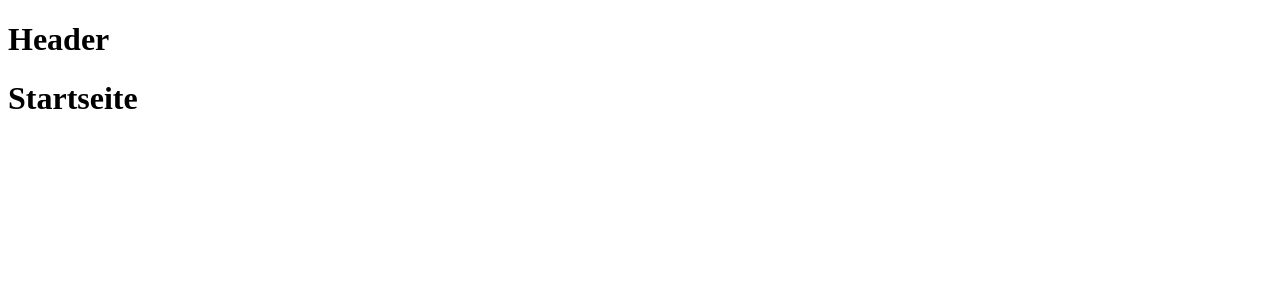
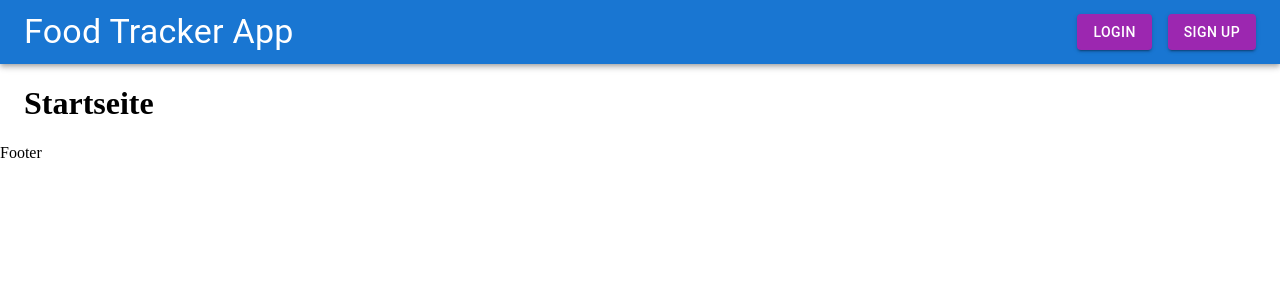
Before and after one commit to Olli1989/nutrition-tracking-app-frontend, a React (Create React App) app: page / in a window 1280 px wide. Shown: the top 300 px of the page. Built offline with nearby package versions, Linux system fonts and the light colour scheme.

Commit message:
adding header and first material ui elements

```diff
--- a/src/App.js
+++ b/src/App.js
@@ -2,6 +2,7 @@ import {lazy, Suspense } from 'react';
 import {BrowserRouter as Router, Routes, Route} from 'react-router-dom';
 
 import * as ROUTES from './constants/routes';
+import './app.css'
 
 const Dashboard = lazy(() => import('./pages/Dashboard'));
 const FoodDiary = lazy(() => import('./pages/FoodDiary'));
--- /dev/null
+++ b/src/app.css
@@ -0,0 +1,3 @@
+body {
+  margin: 0;
+}
--- /dev/null
+++ b/src/layout/Footer/index.js
@@ -0,0 +1,9 @@
+import React from 'react'
+
+function Footer() {
+  return (
+    <div>Footer</div>
+  )
+}
+
+export default Footer
--- /dev/null
+++ b/src/layout/Header/header.css
@@ -0,0 +1,3 @@
+.header .MuiToolbar-root {
+  padding: 0 !important;
+}
--- a/src/layout/Header/index.js
+++ b/src/layout/Header/index.js
@@ -1,8 +1,18 @@
 import { useContext } from 'react'
 
 import UserContext from '../../context/UserContext'
+import * as Routes from '../../constants/routes'
+import './header.css'
 
-import * as Routes from '../../constants/routes'
+import {
+  AppBar,
+  Container,
+  Toolbar,
+  Typography,
+  Button,
+
+} from '@mui/material'
+
 
 export default function Header() {
 
@@ -14,8 +24,23 @@ export default function Header() {
   }
 
   return (
-    <header>
-      <h1>Header</h1>
+    <header className="header">
+      <AppBar position="static" >
+        <Container maxWidth="xl">
+          <Toolbar sx={{padding: 0}}>
+            <Typography variant="h4" component="h1">
+              Food Tracker App
+            </Typography>
+
+            <Button variant="contained" sx={{marginLeft: "auto", mr:"1rem"}} color="secondary">
+              Login
+            </Button>
+            <Button variant="contained" color="secondary">
+              Sign Up
+            </Button>
+          </Toolbar>
+        </Container>
+      </AppBar>
     </header>
   )
 }
--- a/src/layout/Main/index.js
+++ b/src/layout/Main/index.js
@@ -1,9 +1,18 @@
+import Header from '../Header';
+import Footer from '../Footer';
+import { Container } from '@mui/material'
 
 function Main({children}) {
   return (
-    <main>
-      {children}
-    </main>
+    <>
+      <Header/>
+      <main>
+        <Container maxWidth="xl">
+          {children}
+        </Container>
+      </main>
+      <Footer/>
+    </>
   )
 }
 
--- a/src/pages/Dashboard/index.js
+++ b/src/pages/Dashboard/index.js
@@ -1,5 +1,5 @@
 import { useContext } from 'react'
-import Header from '../../layout/Header/'
+import Main from '../../layout/Main'
 
 import UserContext from '../../context/UserContext'
 
@@ -11,7 +11,7 @@ export default function Dashboard () {
 
   return (
     <>
-      <Header />
+      <Main>
         {
           !user ? (
             <h1>Startseite</h1>
@@ -19,6 +19,7 @@ export default function Dashboard () {
             <h1>Dashboard</h1>
           )
         }
+      </Main>
     </>
   )
 }
```
Also changed, not shown: src/components/Login/index.js (added, +9 -0 lines). Lines whose indentation alone changed are shown as unchanged.
